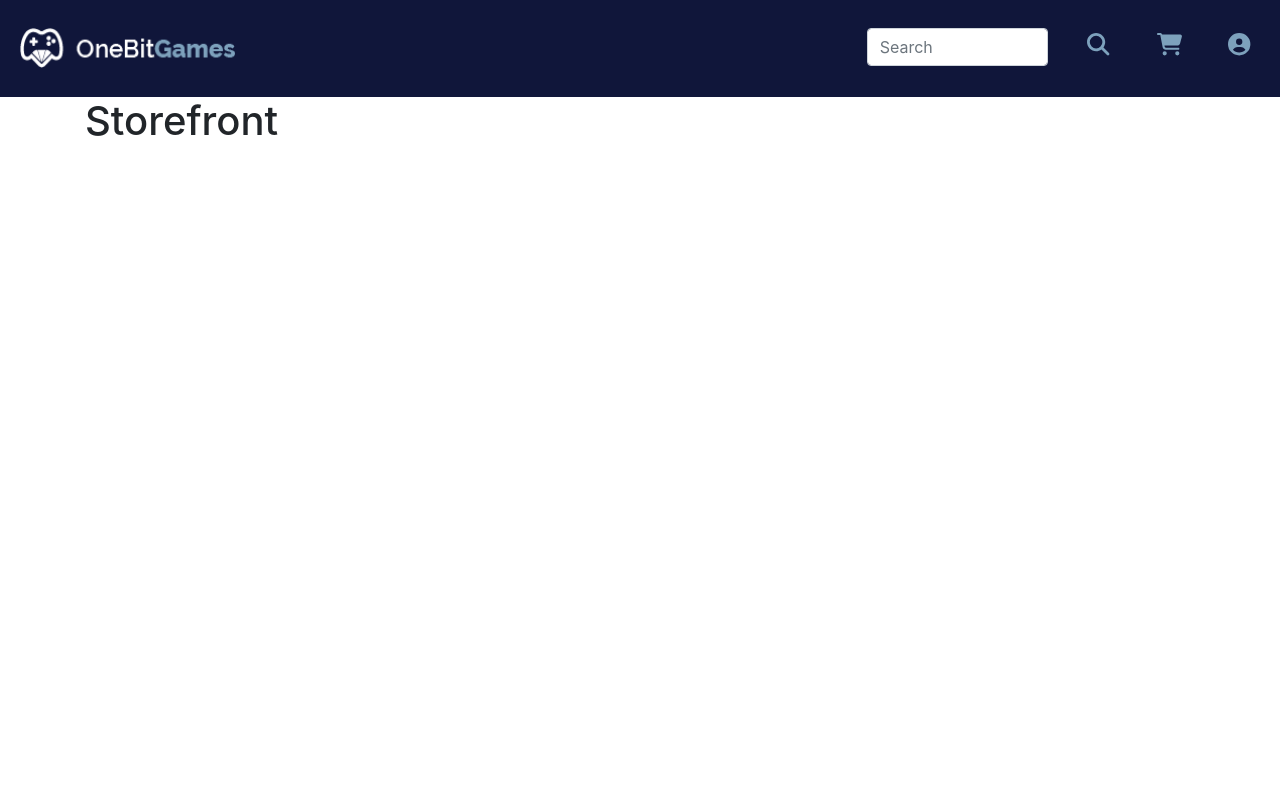
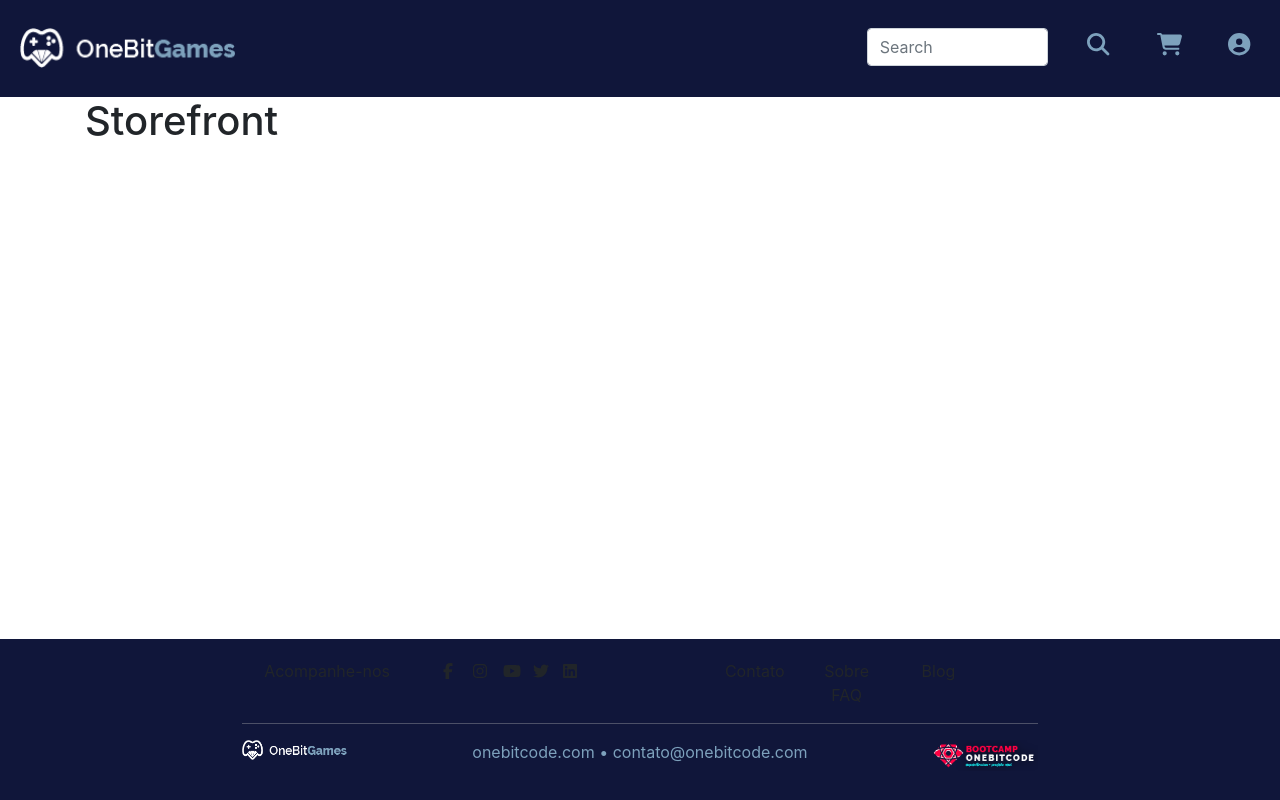
Before and after one commit to valdersonjr/estudo-bootcamp-rails-front, a Next.js app: page /Storefront in a window 1280 px wide. Built offline with nearby package versions, Linux system fonts and the light colour scheme.

Commit message:
1.8 - Criando o Footer

```diff
--- /dev/null
+++ b/components/shared/Footer/StorefrontFooter/index.tsx
@@ -0,0 +1,87 @@
+import React from 'react';
+import styles from '../../../../styles/Footer.module.css';
+import { Col, Row } from 'react-bootstrap';
+import { FontAwesomeIcon } from '@fortawesome/react-fontawesome';
+import {  faFacebookF, faInstagram, faYoutube, faTwitter, faLinkedin } from '@fortawesome/free-brands-svg-icons';
+import Logo from '../../Logo';
+import Image from 'next/image';
+
+const StorefrontFooter: React.FC = () => {
+    return (
+        <footer className={styles.background}>
+            <Col md={{ span: 8, offset: 2 }}>
+                <Row>
+                    <Col lg={7} md={12}>
+                        <Row>
+                            <Col lg={5} md={12} className="mb-4 mb-lg-0">
+                                Acompanhe-nos
+                            </Col>
+
+                            <Col lg={7} md={12} className="mb-4 mb-lg-0">
+                                <Row>
+                                    <Col lg={1} xs={2}>
+                                        <FontAwesomeIcon icon={faFacebookF}  />
+                                    </Col>
+
+                                    <Col lg={1} xs={2}>
+                                        <FontAwesomeIcon icon={faInstagram} />
+                                    </Col>
+
+                                    <Col lg={1} xs={2}>
+                                        <FontAwesomeIcon icon={faYoutube}  />
+                                    </Col>
+
+                                    <Col lg={1} xs={2}>
+                                        <FontAwesomeIcon icon={faTwitter}  />
+                                    </Col>
+
+                                    <Col lg={1} xs={2}>
+                                        <FontAwesomeIcon icon={faLinkedin}  />
+                                    </Col>
+                                </Row>
+                            </Col>
+                        </Row>
+                    </Col>
+
+                    <Col lg={{span: 4, offset: 0}} xs={{span: 8, offset: 2}}>
+                        <Row>
+                            <Col>
+                                Contato
+                            </Col>
+
+                            <Col>
+                                Sobre
+                            </Col>
+
+                            <Col>
+                                Blog
+                            </Col>
+
+                            <Col>
+                                FAQ
+                            </Col>
+                        </Row>
+                    </Col>
+                </Row>
+
+                <hr className={styles.line} />
+
+                <Row>
+                    <Col lg={{span: 2, offset: 0}} xs={{span: 8, offset: 2}}>
+                        <Logo />
+                    </Col>
+
+                    <Col lg={{span: 6, offset: 1}} xs={12}>
+                        <p style={{'color': 'var(--color-gray-light)'}}>onebitcode.com • contato@onebitcode.com</p>
+                    </Col>
+
+                    <Col lg={{span: 2, offset: 1}} xs={{span: 6, offset: 3}}>
+                        <Image src="/assets/logo-bootcamp.png" alt="Logo Bootcamp" width={240} height={70} />
+                    </Col>
+                </Row>
+            </Col>
+        </footer>
+    )
+}
+
+export default StorefrontFooter;
--- a/components/shared/MainComponent/index.tsx
+++ b/components/shared/MainComponent/index.tsx
@@ -1,5 +1,6 @@
 import React from 'react';
-import StoreFrontHeader from '../Header/StorefrontHeader';
+import Header from '../Header/StorefrontHeader';
+import Footer from '../Footer/StorefrontFooter';
 
 interface MaincomponentProps {
     children: React.ReactNode;
@@ -8,11 +9,13 @@
 const MainComponent: React.FC<MaincomponentProps> = ({ children }) => {
     return(
         <div className="d-flex flex-column sticky-footer-wrapper">
-            <StoreFrontHeader />
+            <Header />
 
             <div className='container flex-fill'>
                 {children}
             </div>
+
+            <Footer/>
         </div>
     )
 }
--- /dev/null
+++ b/styles/Footer.module.css
@@ -0,0 +1,10 @@
+.background {
+    background-color: var(--color-primary);
+    width: 100%;
+    padding: 20px;
+    text-align: center;
+}
+
+.line {
+    background-color: rgba(245,245,245,0.3);
+}
```
